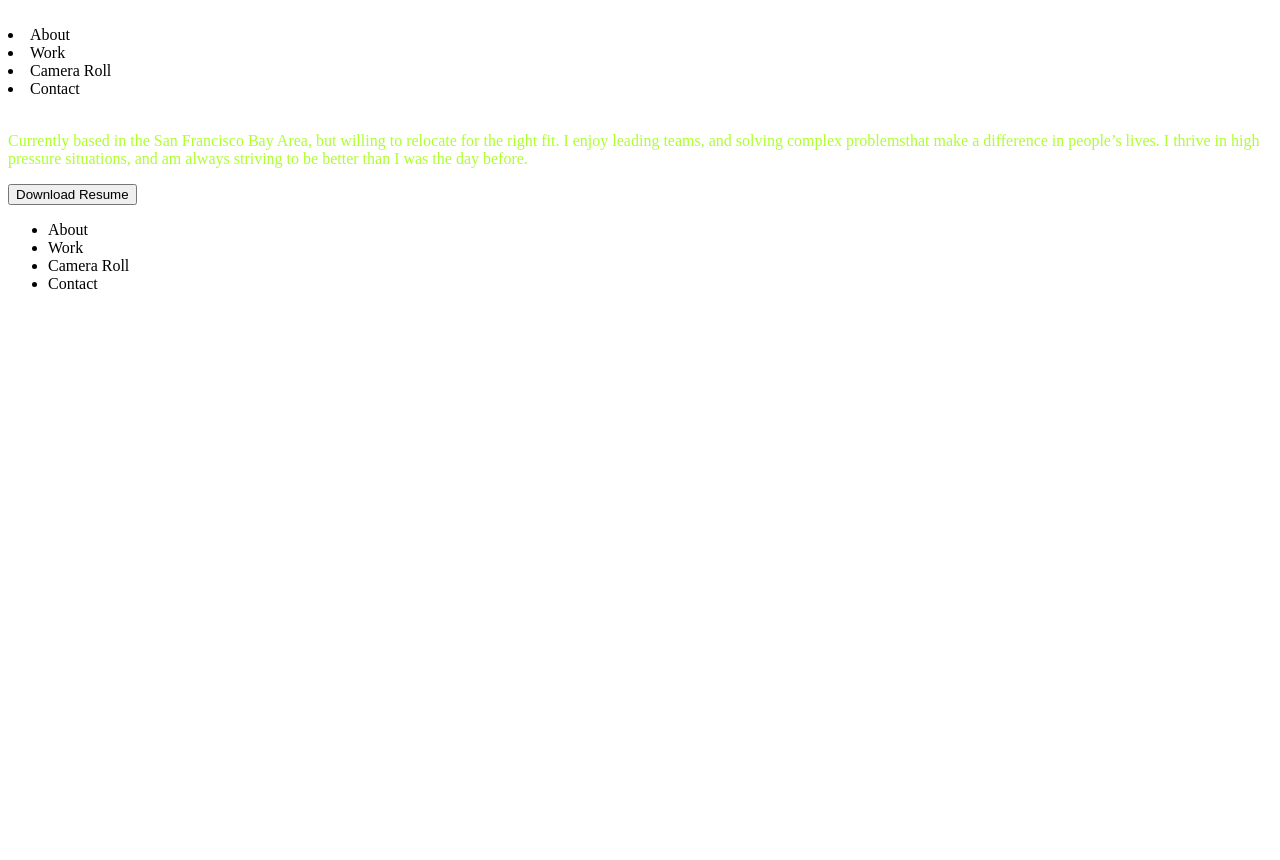
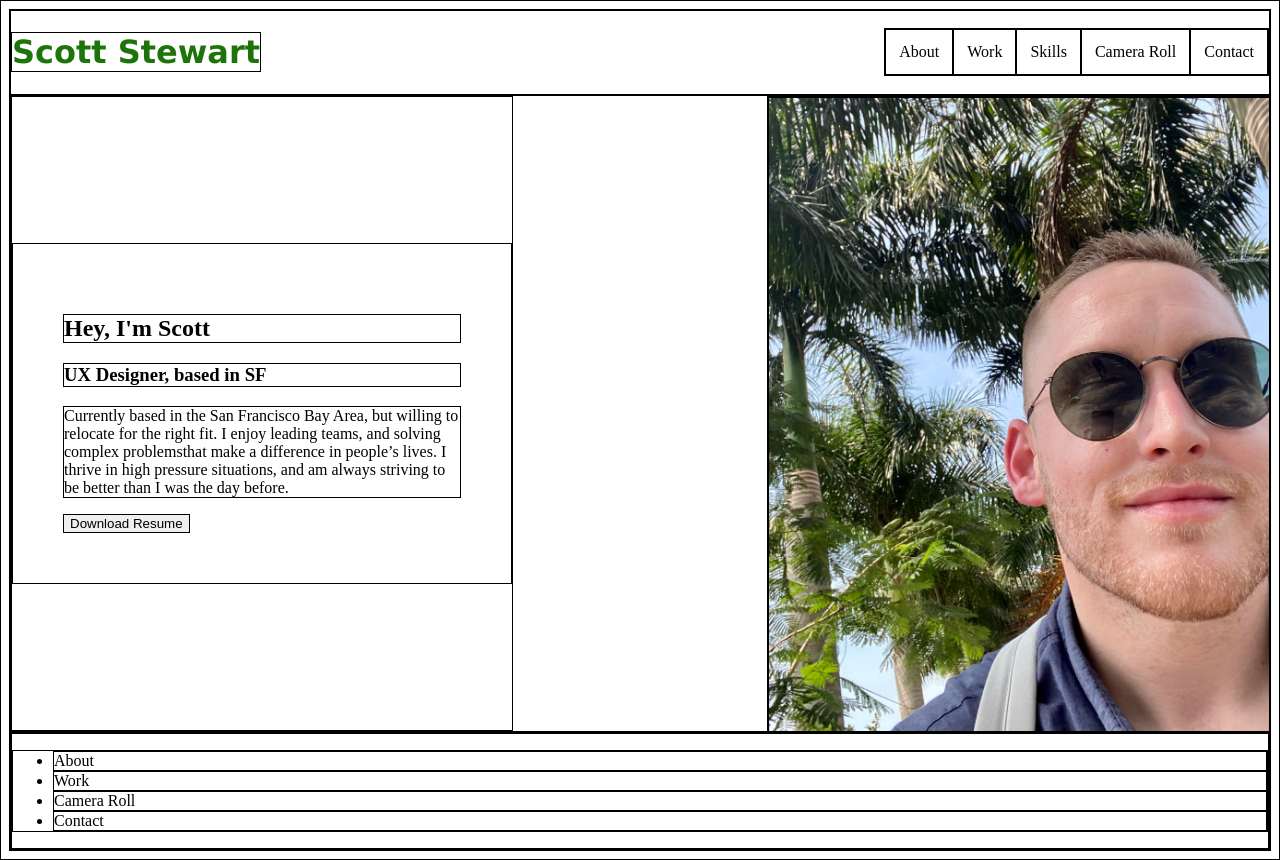
Before and after one commit to scottwstew/UX_UI_HW_17, a plain HTML site: page index.html in a window 1280 px wide. Before the commit the page ends 800 px from the top, so only its background shows below. Drawn offline with Linux system fonts and the light colour scheme; files whose address does not match are found by name.

Commit message:
tutor sesh update on 01.05.21

```diff
--- a/CSS/index.css
+++ b/CSS/index.css
@@ -1,6 +1,44 @@
-display: inline-block;
-h1{color: blue;
-font-size: 18;
+*{
+    border:1px solid black
 }
-p{color: greenyellow;}
-font-size: 12;
+header{
+    display:flex;
+    justify-content: space-between;
+    align-items: center;
+    /* font-family: Verdana, Geneva, Tahoma, sans-serif; */
+
+}
+.name{
+    color:#1c740a;
+    font-family: Verdana, Geneva, Tahoma, sans-serif;
+}
+.navbar{
+    padding: 0px;
+    display:flex;
+    list-style: none;
+}
+.navbar li{
+    padding: 13px;
+}
+
+.heroimg{
+    display:flex;
+    justify-content: space-between;
+}
+.box{
+    max-width: 500px;
+    display:flex;
+    flex-direction: column;
+    justify-content: center;
+    align-items:flex-start;
+}
+.profile{
+    max-width: 500px;
+}
+.profile img{
+    width: 100%;
+    height: 100%;
+}
+.content{
+    padding: 50px;
+}
--- a/index.html
+++ b/index.html
@@ -1,14 +1,42 @@
 <!DOCTYPE html>
-<link href="/Users/scottwstew/Desktop/00 My code/UX_UI_HW_17/CSS/index.css" rel = "stylesheet" type = "text/css"
-
 <html lang="en">
 <head>
     <meta charset="UTF-8">
     <meta name="viewport" content="width=device-width, initial-scale=1.0">
     <title>Document</title>
+    <link href="CSS/index.css" rel = "stylesheet" type = "text/css">
 </head>
 <body>
-    <header class="navigation">
+    <header>
+        <h1 class="name">
+            Scott Stewart
+        </h1>
+        <ul class="navbar">
+            <li>About</li>
+            <li>Work</li>
+            <li>Skills</li>
+            <li>Camera Roll</li>
+            <li>Contact</li>
+        </ul>
+    </header>
+    <section class="heroimg">
+        <div class="box">
+            <div class="content">
+                <H2>Hey, I'm Scott</H2>
+                <h3>UX Designer, based in SF</h3>
+                <p>Currently based in the San Francisco Bay Area,
+                but willing to relocate for the right fit.
+                I enjoy leading teams, and solving complex problemsthat make a difference in people’s lives.
+                I thrive in high pressure situations, and am always striving to be better than I was the day before.
+                </p>
+                <button>Download Resume</button>
+            </div>
+        </div>
+        <div class="profile">
+            <img src="Assets for Portfolio About Me/IMG_7874.jpg" alt="Scott">
+        </div>
+    </section>
+    <!-- <header class="navigation">
         <div class="inline block and logo">
             <img><Group 47.png class="png"></img>
             <nav class="inline-block">
@@ -18,18 +46,8 @@
                 <li class="inline-block"> Contact </li>
             </nav>
         </div>
-    </header>
-    <section class="heroimg">
-        <div class="content">
-            <img><IMG_7974 class="jpg"></img>
-            <p>Currently based in the San Francisco Bay Area,
-                but willing to relocate for the right fit.
-                I enjoy leading teams, and solving complex problemsthat make a difference in people’s lives.
-                I thrive in high pressure situations, and am always striving to be better than I was the day before.
-            </p>
-            <button>Download Resume</button>
-        </div>
-    </section>
+    </header> -->
+
     <footer>
         <div>
             <ul>
```
